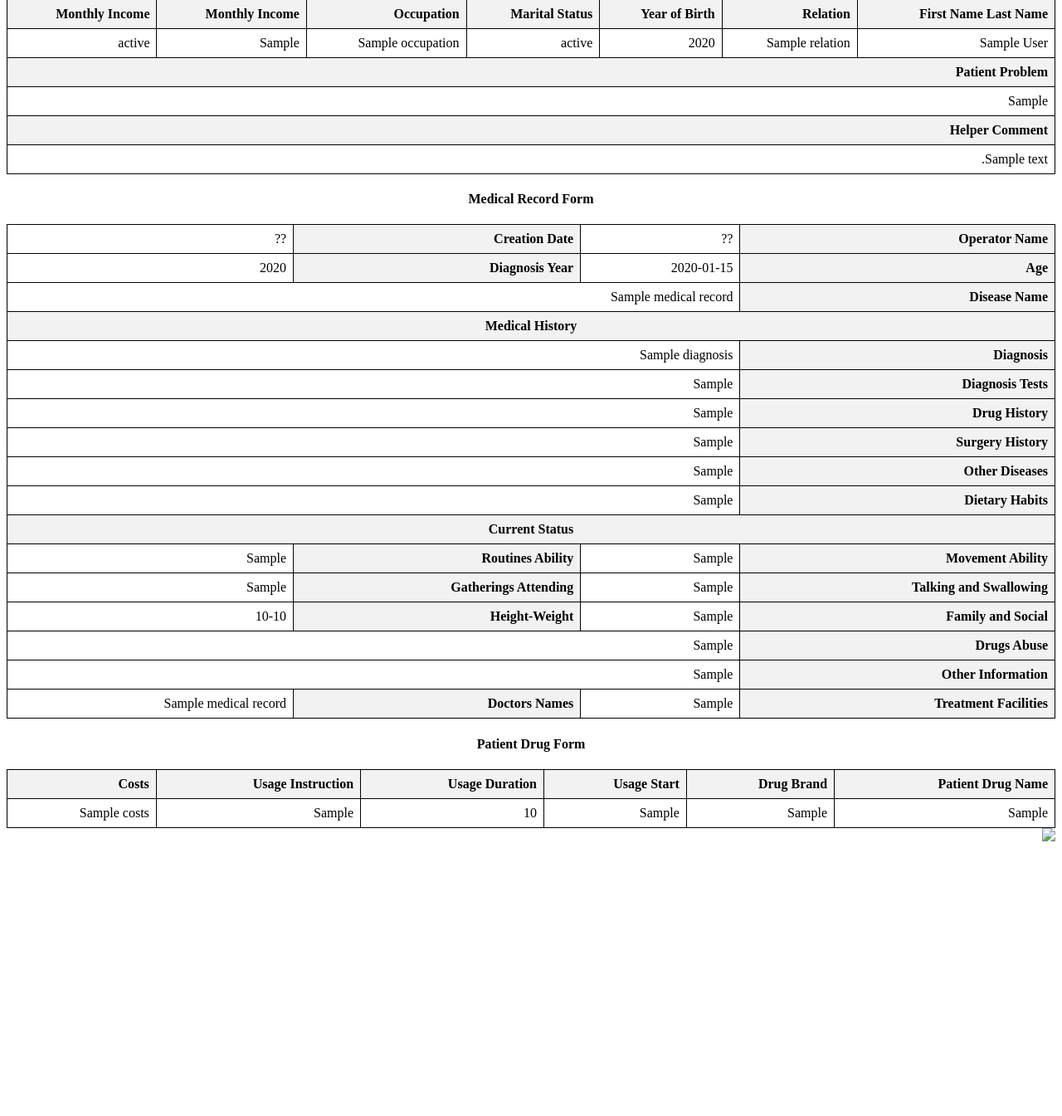
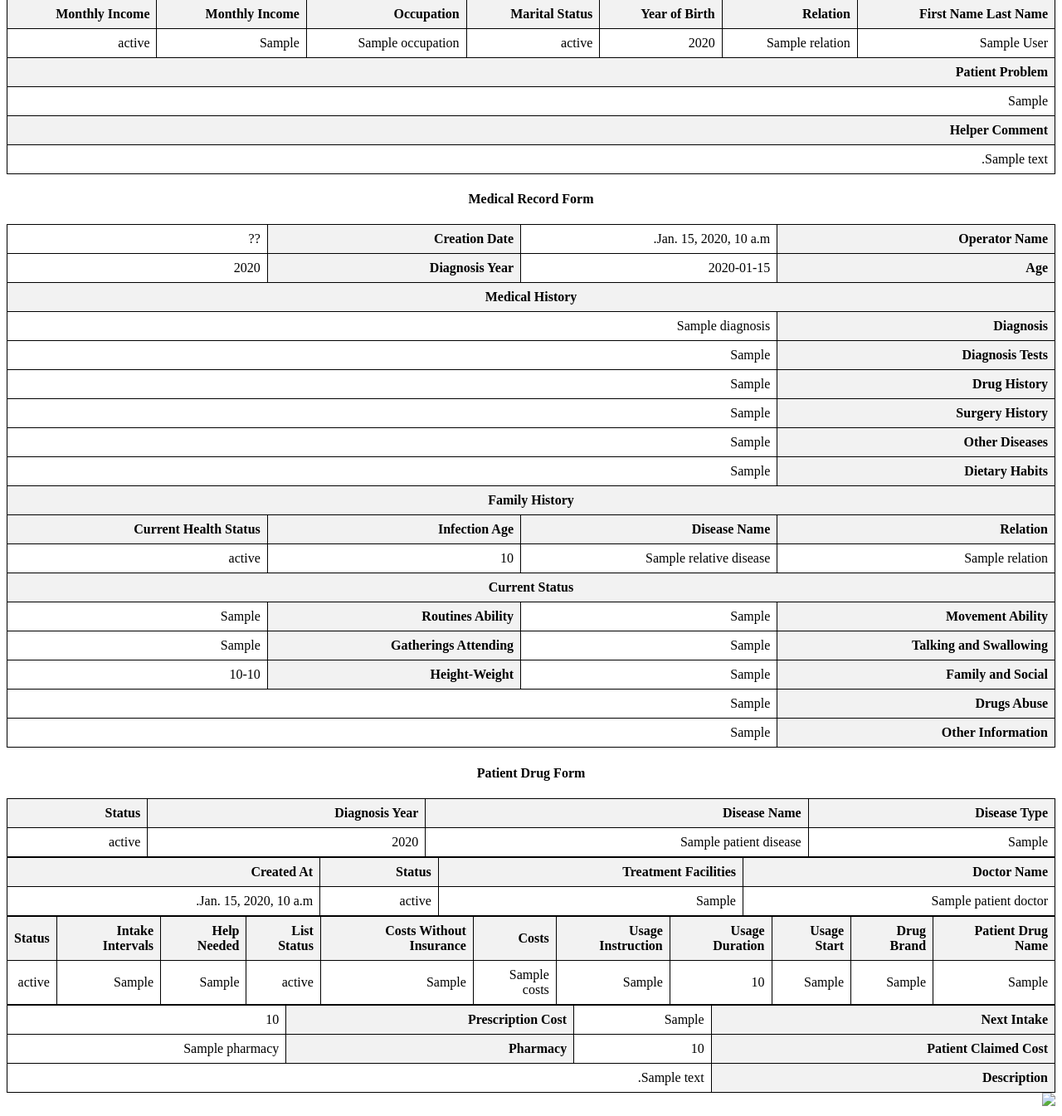
Before and after one commit to GodPascal/Ghatre, a Django app: template home/templates/pdf-output.html in a window 1280 px wide. Shown: the part 830-2175 px from the top of the page at 83% size. Before the commit the page ends 1844 px from the top, so only its background shows below. Run offline with Django 4.2, Linux system fonts and the light colour scheme; the template is opened without the code that fills it: most values are stand-ins (such as "Sample title", 1, 10 or a date in 2020).

Commit message:
change pdf output to reflect last changes

```diff
--- a/home/models.py
+++ b/home/models.py
@@ -316,8 +316,6 @@ class MedicalRecord(BaseModel):
 
     drugs_abuse = models.CharField(blank=True, max_length=255, verbose_name=_('Drugs Abuse'))
     other_information = models.CharField(blank=True, max_length=255, verbose_name=_('Other Information'))
-    treatment_facilities = models.CharField(blank=True, max_length=255, verbose_name=_('Treatment Facilities'))
-    doctors_names = models.CharField(blank=True, max_length=255, verbose_name=_('Doctors Names'))
 
     class Meta:
         verbose_name = _('Medical Record')
--- a/home/templates/pdf-output.html
+++ b/home/templates/pdf-output.html
@@ -213,7 +213,7 @@
             {% for medical_record in  patient.medicalrecord_set.all %}
                 <tr>
                     <th>{% translate "Operator Name" %}</th>
-                    <td>??</td>
+                    <td>{{medical_record.created_by}}</td>
                     <th>{% translate "Creation Date" %}</th>
                     <td>??</td>
                 </tr>
@@ -223,10 +223,7 @@
                     <th>{% translate "Diagnosis Year" %}</th>
                     <td>{{ medical_record.diagnosis_year }}</td>
                 </tr>
-                <tr>
-                    <th>{% translate "Disease Name" %}</th>
-                    <td colspan="3">{{ medical_record.disease_name}}</td>
-                </tr>
+
                 <tr>
                     <th colspan="4" style="text-align: center;">{% translate "Medical History" %}</th>
                 </tr>
@@ -254,6 +251,23 @@
                     <th>{% translate "Dietary Habits" %}</th>
                     <td colspan="3">{{ medical_record.dietary_habits}}</td>
                 </tr>
+                <tr>
+                    <th colspan="4" style="text-align: center;">{% translate "Family History" %}</th>
+                </tr>
+                <tr>
+                    <th>{% translate "Relation" %}</th>
+                    <th>{% translate "Disease Name" %}</th>
+                    <th>{% translate "Infection Age" %}</th>
+                    <th>{% translate "Current Health Status" %}</th>
+                </tr>
+                {% for relative_disease in medical_record.relativedisease_set.all %}
+                    <tr>
+                        <td>{{ relative_disease.relation }}</td>
+                        <td>{{ relative_disease.disease_name }}</td>
+                        <td>{{ relative_disease.infection_age }}</td>
+                        <td>{{ relative_disease.current_health_status }}</td>
+                    </tr>
+                {% endfor %}
                 <tr>
                     <th colspan="4" style="text-align: center;">{% translate "Current Status" %}</th>
                 </tr>
@@ -283,17 +297,44 @@
                     <th>{% translate "Other Information" %}</th>
                     <td colspan="3">{{ medical_record.other_information}}</td>
                 </tr>
-                <tr>
-                    <th>{% translate "Treatment Facilities" %}</th>
-                    <td>{{ medical_record.treatment_facilities}}</td>
-                    <th>{% translate "Doctors Names" %}</th>
-                    <td>{{ medical_record.doctors_names }}</td>
-                </tr>
             {% endfor %}
         </table>
         <div>
             <h4 style="text-align: center;">{% translate "Patient Drug Form"%}</h4>
         </div>
+        {% for disease_record in  patient.diseaserecord_set.all %}
+            <table>
+                <tr>
+                    <th>{% translate "Disease Type" %}</th>
+                    <th>{% translate "Disease Name" %}</th>
+                    <th>{% translate "Diagnosis Year" %}</th>
+                    <th>{% translate "Status" %}</th>
+                </tr>
+                {% for patient_disease in disease_record.patientdisease_set.all %}
+                    <tr>
+                        <td>{{patient_disease.get_disease_type_display}}</td>
+                        <td>{{patient_disease.disease_name}}</td>
+                        <td>{{patient_disease.diagnosis_year}}</td>
+                        <td>{{patient_disease.get_status_display}}</td>
+                    </tr>
+                {% endfor %}
+            </table>
+            <table>
+                <tr>
+                    <th>{% translate "Doctor Name" %}</th>
+                    <th>{% translate "Treatment Facilities" %}</th>
+                    <th>{% translate "Status" %}</th>
+                    <th>{% translate "Created At" %}</th>
+                </tr>
+                {% for patient_doctor in disease_record.patientdoctor_set.all %}
+                    <tr>
+                        <td>{{patient_doctor.doctor_name}}</td>
+                        <td>{{patient_doctor.treatment_facilities}}</td>
+                        <td>{{patient_doctor.get_status_display}}</td>
+                        <td>{{patient_doctor.created_at}}</td>
+                    </tr>
+                {% endfor %}
+            </table>
             <table>
                 <tr>
                     <th>{% translate "Patient Drug Name" %}</th>
@@ -302,8 +343,13 @@
                     <th>{% translate "Usage Duration" %}</th>
                     <th>{% translate "Usage Instruction" %}</th>
                     <th>{% translate "Costs" %}</th>
+                    <th>{% translate "Costs Without Insurance" %}</th>
+                    <th>{% translate "List Status" %}</th>
+                    <th>{% translate "Help Needed" %}</th>
+                    <th>{% translate "Intake Intervals" %}</th>
+                    <th>{% translate "Status" %}</th>
                 </tr>
-            {% for patient_drug in  patient.patientdrug_set.all %}
+                {% for patient_drug in  disease_record.patientdrugrecord_set.all %}
                     <tr>
                         <td>{{ patient_drug.generic_drug }}</td>
                         <td>{{ patient_drug.drug_brand }}</td>
@@ -311,9 +357,34 @@
                         <td>{{ patient_drug.usage_duration }}</td>
                         <td>{{ patient_drug.usage_instruction }}</td>
                         <td>{{ patient_drug.costs }}</td>
+                        <td>{{ patient_drug.costs_without_insurance }}</td>
+                        <td>{{ patient_drug.get_list_status_display }}</td>
+                        <td>{{ patient_drug.help_needed }}</td>
+                        <td>{{ patient_drug.intake_intervals }}</td>
+                        <td>{{ patient_drug.get_status_display }}</td>
                     </tr>
                 {% endfor %}
             </table>
+            <table>
+                <tr>
+                    <th>{% translate "Next Intake" %}</th>
+                    <td>{{ disease_record.next_intake }}</td>
+                    <th>{% translate "Prescription Cost" %}</th>
+                    <td>{{ disease_record.prescription_cost }}</td>
+                </tr>
+                <tr>
+                    <th>{% translate "Patient Claimed Cost" %}</th>
+                    <td>{{ disease_record.patient_claimed_cost }}</td>
+                    <th>{% translate "Pharmacy" %}</th>
+                    <td>{{ disease_record.pharmacy }}</td>
+                </tr>
+                <tr>
+                    <th>{% translate "Description" %}</th>
+                    <td colspan="3">{{ disease_record.description }}</td>
+                </tr>
+            </table>
+        {% endfor %}
+
         {% for doc_url in doc_urls %}
             <div><img src="{{doc_url}}" /></div>
         {% endfor %}
```
Also changed, not shown: home/migrations/0019_remove_medicalrecord_doctors_names_and_more.py (added), locale/fa/LC_MESSAGES/django.po, 1 other file. Lines whose indentation alone changed are shown as unchanged.
